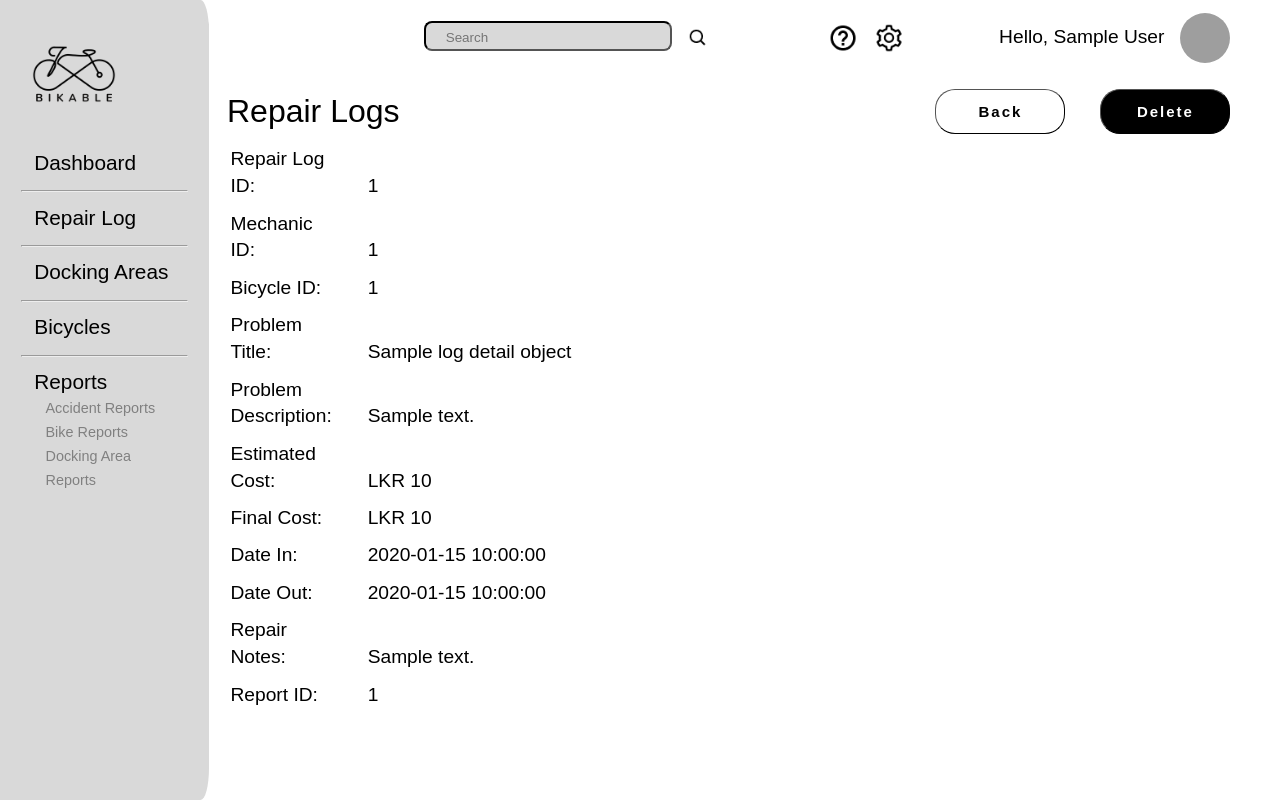
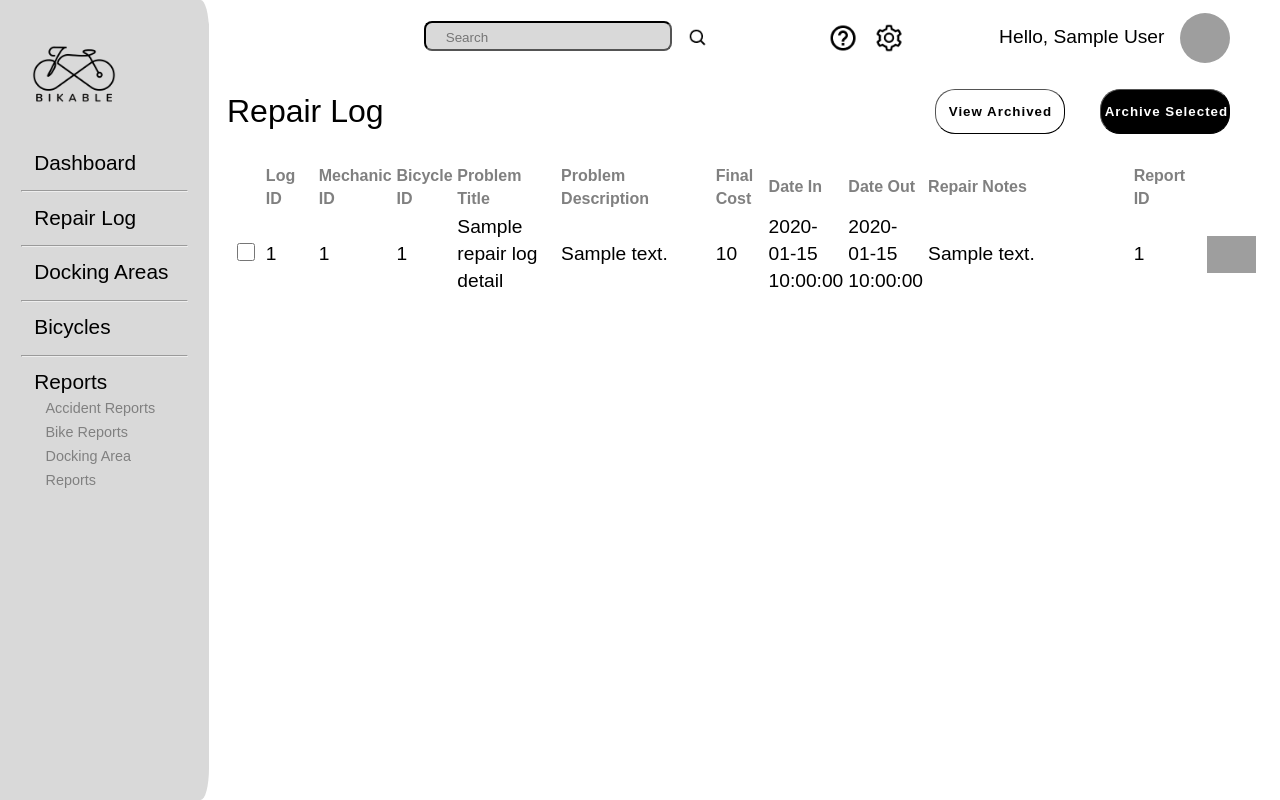
Before and after one commit to shehavishka/Bikable, a PHP site: template app/views/mechanics/repairLogs.php in a window 1280 px wide. Run offline with PHP 8.4, Linux system fonts and the light colour scheme; the visitor is signed in with stand-in values (Sample User, id 1); the template is opened without the code that fills it: most values are stand-ins (such as "Sample title", 1, 10 or a date in 2020); some libraries are stand-ins or nearby versions; some web fonts are replaced; grey boxes are pictures that could not be loaded.

Commit message:
More CRUD changes

```diff
--- a/app/views/mechanics/repairLogs.php
+++ b/app/views/mechanics/repairLogs.php
@@ -5,7 +5,7 @@
     <meta http-equiv="X-UA-Compatible" content="IE=edge">
     <meta name="viewport" content="width=device-width, initial-scale=1.0">
     <link rel="stylesheet" href="<?php echo URLROOT; ?>/public/css/mechanics/repairLogs.css">
-    <title>Repair Logs</title>
+    <title>Repair Log</title>
 </head>
 <body>
     <!-- finalized side bar -->
@@ -13,85 +13,133 @@
 
 
     <!-- In the framework right side of the web page view -->
-    <section class="data_area">
+    <section class="admin_data_area">
 
         <!-- dashboard section -->
         <?php require 'header.php'; ?>
 
         <!-- REAL DATA AREA -->
-        <form action="<?php echo URLROOT;?>/mechanics/deleteRepairLog" method="POST" id="userInterface">
-            <input type="hidden" name="logID" value="<?php echo $data['logDetailObject']->logID;?>" id="logID">
-            <!-- admin real data top -->
-            <div class="data__area--top">
-                <div class="data__area__top--title">Repair Logs</div>
-                <div class="data_area__top--twobuttons">
-                    <div class="add_user_button">
-                        <input type="button" class="btn btn_add" value="Back" onclick="location.href='<?php echo URLROOT;?>/mechanic/repairLogs'">
-                    </div>
-                    <div class="delete_user_button">
-                        <input type="submit" class="btn btn_delete" value="Delete">
-                    </div>
+
+        <!-- admin real data top -->
+        <div class="admin__data__area--top">
+            <div class="admin__data__area__top--title">Repair Log</div>
+            <div class="admin__data_area__top--twobuttons">
+                <div class="add_user_button">
+                    <input type="button" class="btn btn_add" value="View Archived" onclick="location.href='<?php echo URLROOT;?>/mechanics/archivedRepairLogControl'">
                 </div>
 
+                <form action="<?php echo URLROOT;?>/mechanics/archiveRepairLogs" method="POST" id="userInterface">
+                <div class="delete_user_button">
+                    <input type="submit" class="btn btn_delete" value="Archive Selected">
+                </div>
             </div>
 
-            <div class="data__area--detail">
+        </div>
 
-                <div class="data__area__detail--logID">
-                        <div class="data--name--label">Repair Log ID: </div>
-                        <div class="data--name--content"><?php echo $data['logDetailObject']->logID;?></div>
-                </div>
+        <div class="admin__table__area">
+            <table>
+                <tr>
+                    <th style="width: 3%;"></th>
+                    <th style="width: 5%;">Log ID</th>
+                    <th style="width: 6%;">Mechanic ID</th>
+                    <th style="width: 5%;">Bicycle ID</th>
+                    <th style="width: 10%;">Problem Title</th>
+                    <th style="width: 15%;">Problem Description</th>
+                    <!-- <th style="width: 8%;">Estimated Cost</th> -->
+                    <th style="width: 5%;">Final Cost</th>
+                    <th style="width: 7%;">Date In</th>
+                    <th style="width: 7%;">Date Out</th>
+                    <th style="width: 20%;">Repair Notes</th>
+                    <th style="width: 7%;">Report ID</th>
+                    <th style="width: 5%;"></th>
 
-                <div class="data__area__detail--mechanicID">
-                        <div class="data--name--label">Mechanic ID: </div>
-                        <div class="data--name--content"><?php echo $data['logDetailObject']->mechanicID;?></div>
-                </div>
+                    <?php foreach($data['repairLog_details'] as $oneObject) : ?>
+                    <tr>
+                        <td><input type="checkbox" name="selected[]" value="<?php echo $oneObject->logID ?>"></td>
+                        <td><?php echo $oneObject->logID ?></td>
+                        <td><?php echo $oneObject->mechanicID ?></td>
+                        <td><?php echo $oneObject->bicycleID ?></td>
+                        <td><?php echo $oneObject->problemTitle ?></td>
+                        <td><?php
+                                if(!$oneObject->problemDescription){
+                                    echo "-";
+                                }else{
+                                    echo $oneObject->problemDescription;
+                                }
+                            ?>
+                        </td>
+                        <!-- <td><?php echo $oneObject->	estCost ?></td> -->
+                        <td><?php
+                                if(!$oneObject->finalCost){
+                                    echo "-";
+                                }else{
+                                    echo $oneObject->finalCost;
+                                }
+                            ?>
+                        </td>
+                        <td><?php echo $oneObject->	dateIn ?></td>
+                        <td><?php
+                                if(!$oneObject->dateOut){
+                                    echo "-";
+                                }else{
+                                    echo $oneObject->dateOut;
+                                }
+                            ?>
+                        </td>
+                        <td><?php
+                                if(!$oneObject->repairNotes){
+                                    echo "-";
+                                }else if(strlen($oneObject->repairNotes) > 50){
+                                    echo substr($oneObject->repairNotes, 0, 50) . "...";
+                                }else{
+                                    echo $oneObject->repairNotes;
+                                }
+                                // echo $oneObject->	repairNotes ?></td>
+                        <td><?php
+                                if(!$oneObject->reportID){
+                                    echo "-";
+                                }else{
+                                    echo $oneObject->reportID;
+                                }
+                            ?>
+                        </td>
+                        <td>
+                        <!-- update icon svg format -->
+                        <a href="<?php echo URLROOT;?>/mechanics/viewRepairLog?logID=<?php echo $oneObject->logID;?>"><img src="<?php echo URLROOT;?>/public/images/mechanics/viewIcon1.png" alt="edit"></a>
+                    </tr>
+                <?php endforeach; ?>
 
-                <div class="data__area__detail--bicycleID">
-                        <div class="data--name--label">Bicycle ID: </div>
-                        <div class="data--name--content"><?php echo $data['logDetailObject']->bicycleID;?></div>
-                </div>
+            </table>
+            </form>
+        </div>
+    </section>
 
-                <div class="data__area__detail--problemTitle">
-                        <div class="data--name--label">Problem Title: </div>
-                        <div class="data--name--content"><?php echo $data['logDetailObject']->problemTitle;?></div>
-                </div>
+    <script>
+    document.querySelector('form').addEventListener('submit', function(event) {
+        event.preventDefault(); // prevent the form from submitting
 
-                <div class="data__area__detail--problemDescription">
-                        <div class="data--name--label">Problem Description: </div>
-                        <div class="data--name--content"><?php if($data['logDetailObject']->problemDescription){echo $data['logDetailObject']->problemDescription;}else{echo "-";}?></div>
-                </div>
+        // get all the checkboxes in the table
+        const checkboxes = document.querySelectorAll('table input[type="checkbox"]');
 
-                <div class="data__area__detail--estCost">
-                        <div class="data--name--label">Estimated Cost: </div>
-                        <div class="data--name--content"><?php echo "LKR ".$data['logDetailObject']->estCost;?></div>
-                </div>
+        // collect the values of the checked checkboxes
+        const selectedRows = [];
+        checkboxes.forEach(function(checkbox) {
+        if (checkbox.checked) {
+            selectedRows.push(checkbox.value);
+        }
+        });
 
-                <div class="data__area__detail--finalCost">
-                        <div class="data--name--label">Final Cost: </div>
-                        <div class="data--name--content"><?php if($data['logDetailObject']->finalCost){echo "LKR ".$data['logDetailObject']->finalCost;}else{echo "-";}?></div>
-                </div>
+        // add the selected rows to a hidden input field in the form
+        const input = document.createElement('input');
+        input.setAttribute('type', 'hidden');
+        input.setAttribute('name', 'selectedRows');
+        input.setAttribute('value', JSON.stringify(selectedRows));
+        this.appendChild(input);
 
-                <div class="data__area__detail--dateIn">
-                        <div class="data--name--label">Date In: </div>
-                        <div class="data--name--content"><?php echo $data['logDetailObject']->dateIn;?></div>
-                </div>
+        // submit the form
+        this.submit();
+    });
+    </script>
 
-                <div class="data__area__detail--dateOut">
-                        <div class="data--name--label">Date Out: </div>
-                        <div class="data--name--content"><?php if($data['logDetailObject']->dateOut){echo $data['logDetailObject']->dateOut;}else{echo "-";}?></div>
-                </div>
-
-                <div class="data__area__detail--repairNotes">
-                        <div class="data--name--label">Repair Notes: </div>
-                        <div class="data--name--content"> <?php if($data['logDetailObject']->repairNotes){echo $data['logDetailObject']->repairNotes;}else{echo "-";}?></div>
-                </div>
-
-                <div class="data__area__detail--reportID">
-                        <div class="data--name--label">Report ID: </div>
-                        <div class="data--name--content"><?php if($data['logDetailObject']->reportID){echo $data['logDetailObject']->reportID;}else{echo "-";}?></div>
-                </div>
-
-            </div>
-
-        </form>
+</body>
+</html>
--- a/public/css/mechanics/repairLogs.css
+++ b/public/css/mechanics/repairLogs.css
@@ -111,14 +111,15 @@ img{
     color: white;
     background: black;
     border-radius: 20px;
-    letter-spacing: 2px;
+    font-weight: var(--fw-bold);
+    letter-spacing: 1px;
+
+    transition: 500ms;
 
     margin-left: 35px;
-    font-size: 15px;
-    font-weight: var(--fw-bold);
+    padding: 2%;
+
     font-family: var(--ff-family);
-
-    transition: 500ms;
 }
 
 .btn_add{
@@ -155,7 +156,7 @@ input[type="checkbox"]{
 /* ********************************************************************************************************* */
 /* //////////////////////////////////// ADMIN DATA AREA ///////////////////////////////////////////////////// */
 
-.data_area{
+.admin_data_area{
     /* margin-top: 3rem; */
     width: 100%;
     background-color: var(--clr-light);
@@ -240,7 +241,7 @@ img{
 /* ********************************************************************************************************* */
 /* ///////////////////////////////  REAL DATA AREA TOP TITLE AND TWO BUTTON ROW//////////////////////////// */
 
-.data__area--top{
+.admin__data__area--top{
     display: flex;
     flex-direction: row;
     align-items: center;
@@ -250,13 +251,13 @@ img{
     margin-right: 2%;
 }
 
-.data__area__top--title{
+.admin__data__area__top--title{
     font-size: 2rem;
     margin-left: 1%;
     font-weight: var(--fw-lightBold);
 }
 
-.data_area__top--twobuttons{
+.admin__data_area__top--twobuttons{
     display: flex;
     flex-direction: row;
     align-items: center;
@@ -265,48 +266,33 @@ img{
 }
 
 /* **************************************************************************************************************** */
-/* //////////////////////////////   DATA AREA //////////////////////////////////////////////////////////////// */
+/* //////////////////////////////   GRID DATA AREA //////////////////////////////////////////////////////////////// */
 
-/* detail box decoration */
-
-.detailbox{
-    border-color: black;
-    outline: none;
-    border-radius: 8px;
-    font-size: 100%;
-    /* font-family: inherit; */
-    /* color: white; */
-    /* background-color: #7c7c7c7c; */
-    padding: 0.3em 1em 0.3em 1.5em;
-    width: 60%;
-    /* margin-bottom: 2%; */
+.admin__table__area{
+    padding: 1%;
 }
 
-/* NAME  PART */
-/* first name and surname location set up */
-.data__area--detail{
-    margin-left: 1.5%;
+table{
+    /* margin: 1%; */
+    padding: 1%;
+    width: 100%;
+    /* border-spacing: 12px */
+    /* border-collapse: collapse; */
 }
 
-.data__area__detail--role{
-    margin-top: 2%;
+/* tr:nth-child(even) {
+    background-color: #d9d9d9;
+} */
+
+
+th{
+    font-size: medium;
+    color: gray;
+    text-align: left;
 }
 
-.detailbox_userrole{
-    width: 50%;
+td{
+    text-align: left;
+    border-spacing: 12px;
+    /* border-bottom: 1px solid #000; */
 }
-
-.data--name--label{
-    display: inline-block;
-    /* font-size: 1.5rem; */
-    width: 10%;
-    font-weight: var(--fw-lightBold);
-    margin: 0.5%;
-}
-
-.data--name--content{
-    display: inline-block;
-    /* font-size: 1.5rem; */
-    font-weight: var(--fw-lightBold);
-    margin-left: 2%;
-}
```
Also changed, not shown: app/controllers/Mechanics.php (+16 -2 lines), app/models/Mechanic.php (+22 -11 lines).
